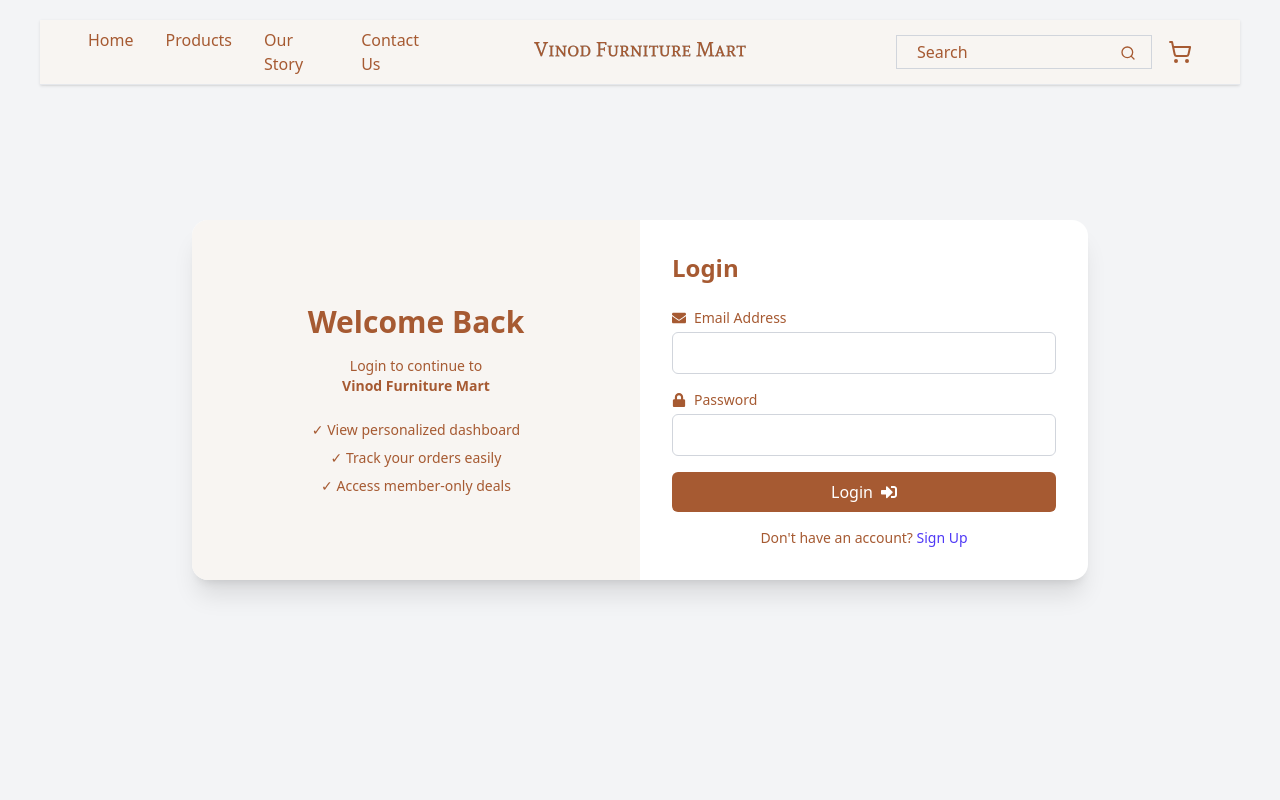
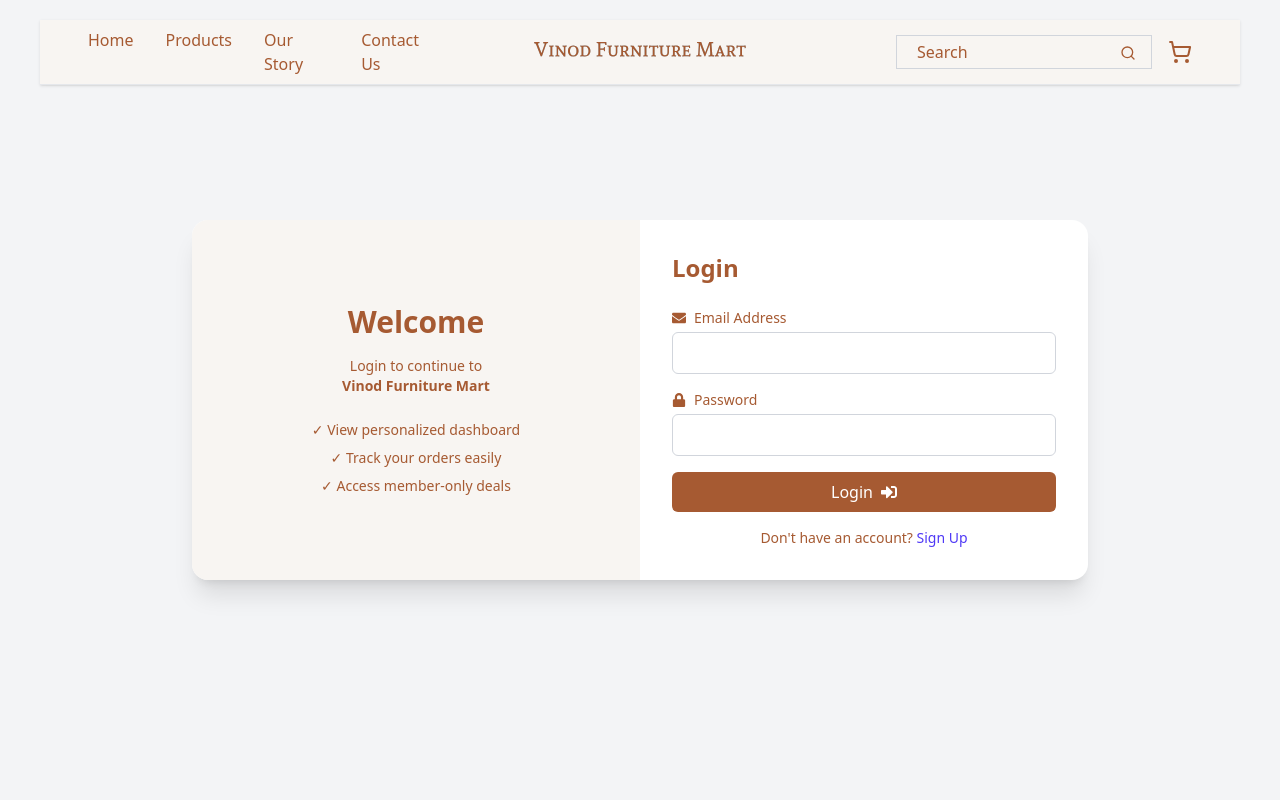
Before and after one commit to deepanshum428/Vinod-furniture-mart-reactjs, a React (Vite) app: page /login in a window 1280 px wide. Shown: the top 800 px of the page. Built offline with nearby package versions, Linux system fonts and the light colour scheme.

Commit message:
welcome back to Welcome beacuse user will come before signup page

```diff
--- a/src/pages/Login.jsx
+++ b/src/pages/Login.jsx
@@ -83,7 +83,7 @@
       <div className="w-full max-w-4xl bg-white rounded-2xl shadow-xl flex flex-col md:flex-row overflow-hidden">
         {/* Left Side */}
         <div className="md:w-1/2 bg-[#f8f5f2] text-[#a65a32] p-8 flex flex-col justify-center">
-          <h1 className="text-3xl font-bold mb-4 text-center">Welcome Back</h1>
+          <h1 className="text-3xl font-bold mb-4 text-center">Welcome</h1>
           <p className="mb-6 text-sm text-center">
             Login to continue to <br />
             <strong>Vinod Furniture Mart</strong>
```
